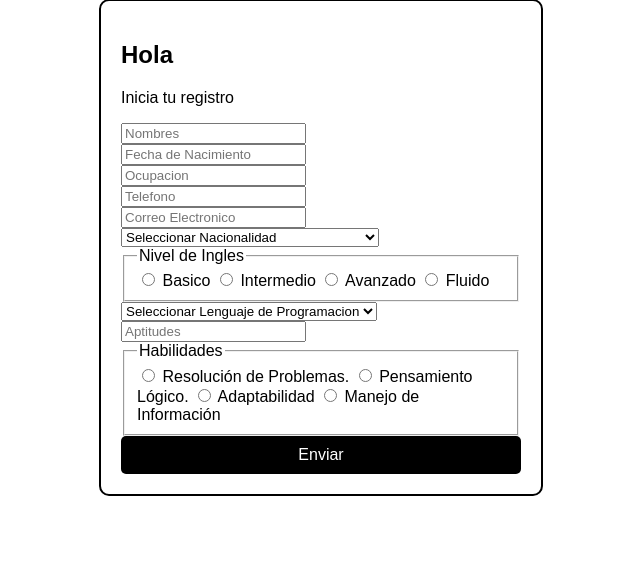
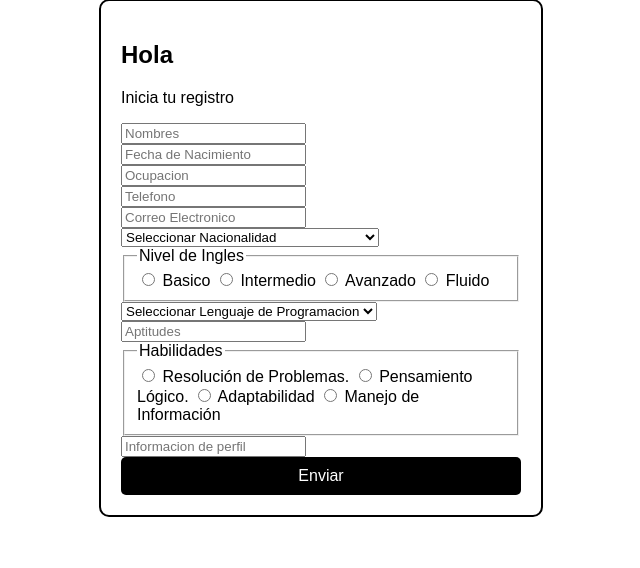
Before and after one commit to JoaquinRFM/Formulario-a-CV, a PHP site: page / in a window 1280 px wide. Shown: the part 51-619 px from the top of the page, without its empty margins (319-959 px from the left). Run offline with PHP 8.4, Linux system fonts and the light colour scheme.

Commit message:
Add files via upload

```diff
--- a/index.php
+++ b/index.php
@@ -321,6 +321,10 @@
             </fieldset>
         </div>
 
+        <div class="input-box">
+            <input type="text" name="perfil" placeholder="Informacion de perfil">
+        </div>
+
         <input class="btn" type="submit" name="register" value="Enviar">
 
     </form>
```
